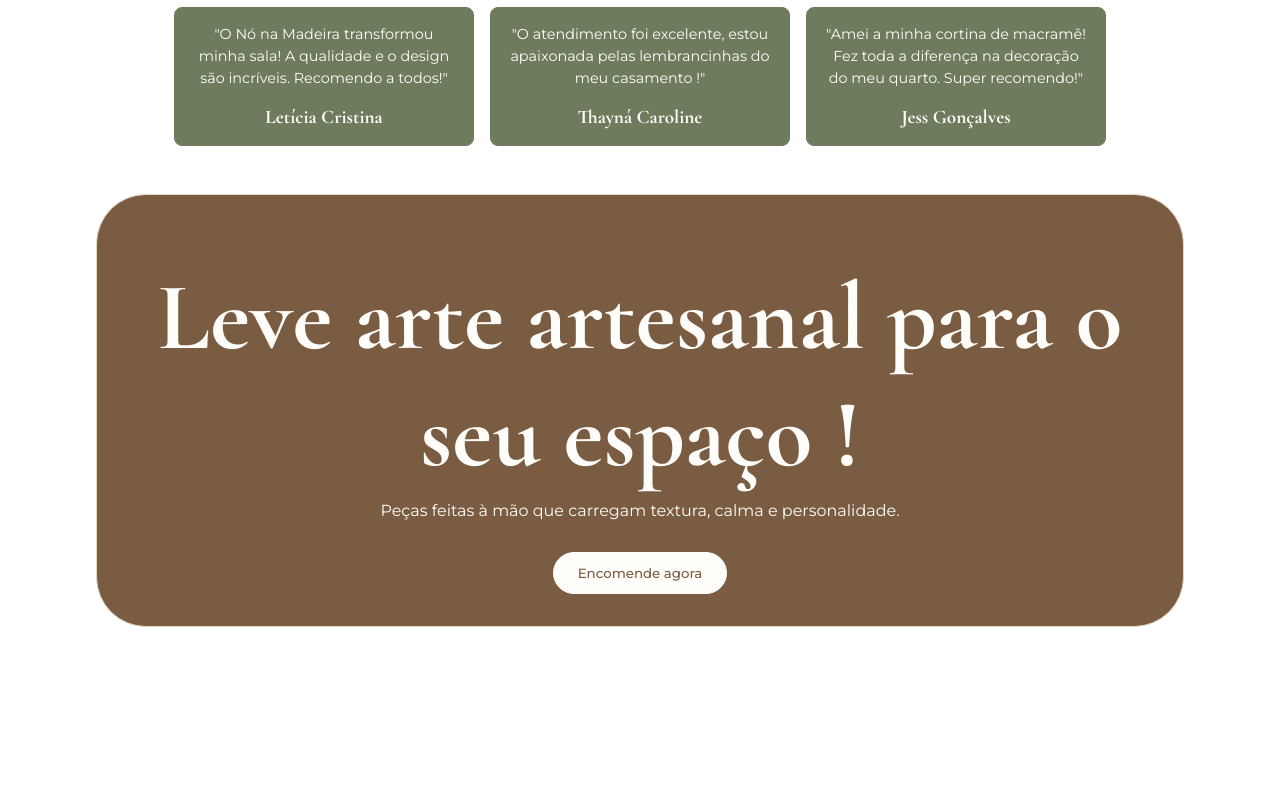
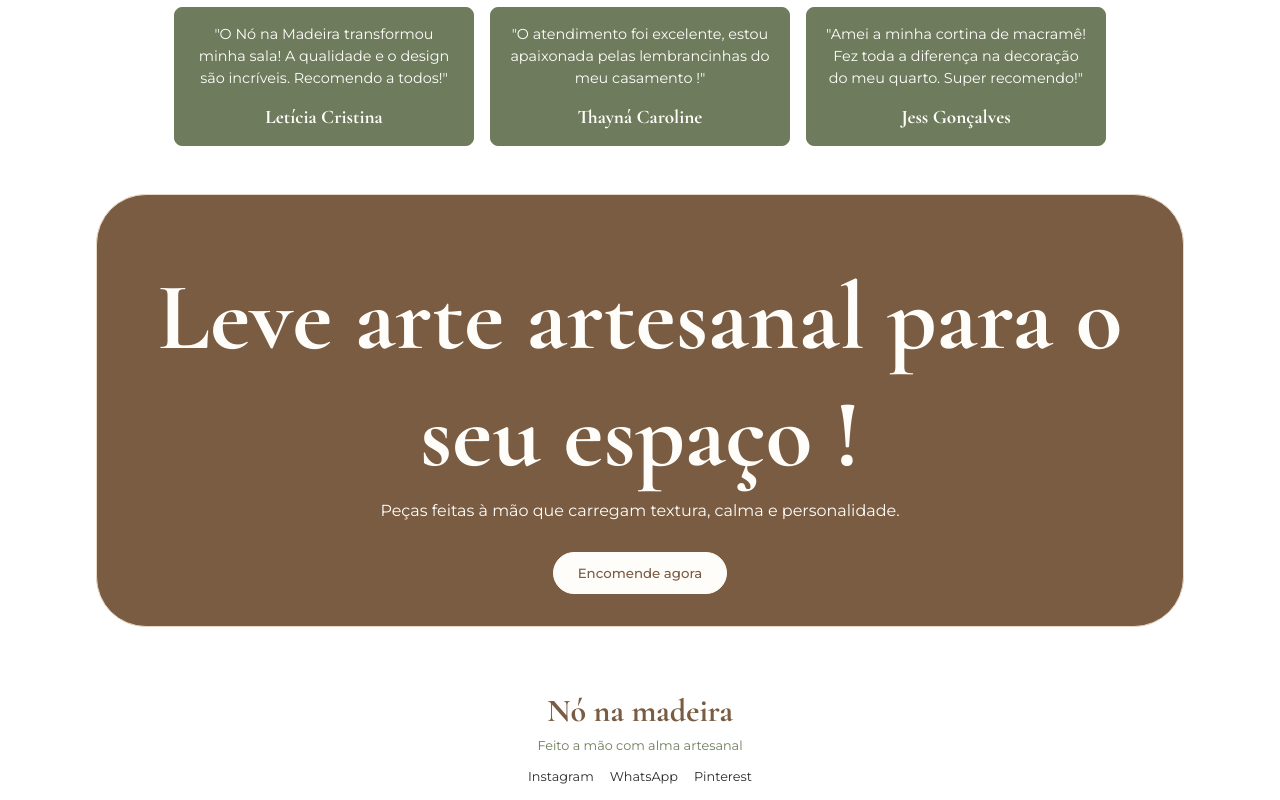
Before and after one commit to cauezinho1/no-na-madeira, a plain HTML site: page index.html in a window 1280 px wide. Shown: the part 2569-3369 px from the top of the page. Before the commit the page ends 3196 px from the top, so only its background shows below. Drawn offline with nearby package versions, Linux system fonts and the light colour scheme.

Commit message:
adiciona seção footer no layout para finalizae o site

```diff
--- a/index.html
+++ b/index.html
@@ -147,5 +147,19 @@
             <button class="btn">Encomende agora</button>
         </div>
     </section>
+
+    <!--Footer-->
+
+    <section class="footer">
+        <div class="footer-content">
+            <h1>Nó na madeira</h1>
+            <p> Feito a mão com alma artesanal</p>
+        </div>
+        <div class="footer-media">
+            <p><a href="">Instagram</a></p>
+            <p><a href="">WhatsApp</a></p>
+            <p><a href="">Pinterest</a></p>
+        </div>
+    </section>
 </body>
 </html>
--- a/style.css
+++ b/style.css
@@ -390,3 +390,29 @@
             font-size: 2.5rem;
         }
     }
+    .footer {
+        width: 100%;
+        padding: 1rem 0;
+        text-align: center;
+        margin-top: 3rem;
+    }
+    .footer h1 {
+        font-size: 2.0rem;
+        color: var(--marrom);
+        font-family:'Cormorant Garamond', serif;
+    }
+    .footer p {
+        font-size: 0.8rem;
+        color: var(--verde);
+        font-family:'Montserrat', sans-serif;
+        margin-top: 0.5rem;
+    }
+    .footer-media {
+        display: flex;
+        justify-content: center;
+        gap: 1rem;
+        margin-top: 0.5rem;
+    }
+    .footer-media a {
+        color: var(--texto);
+    }
```
